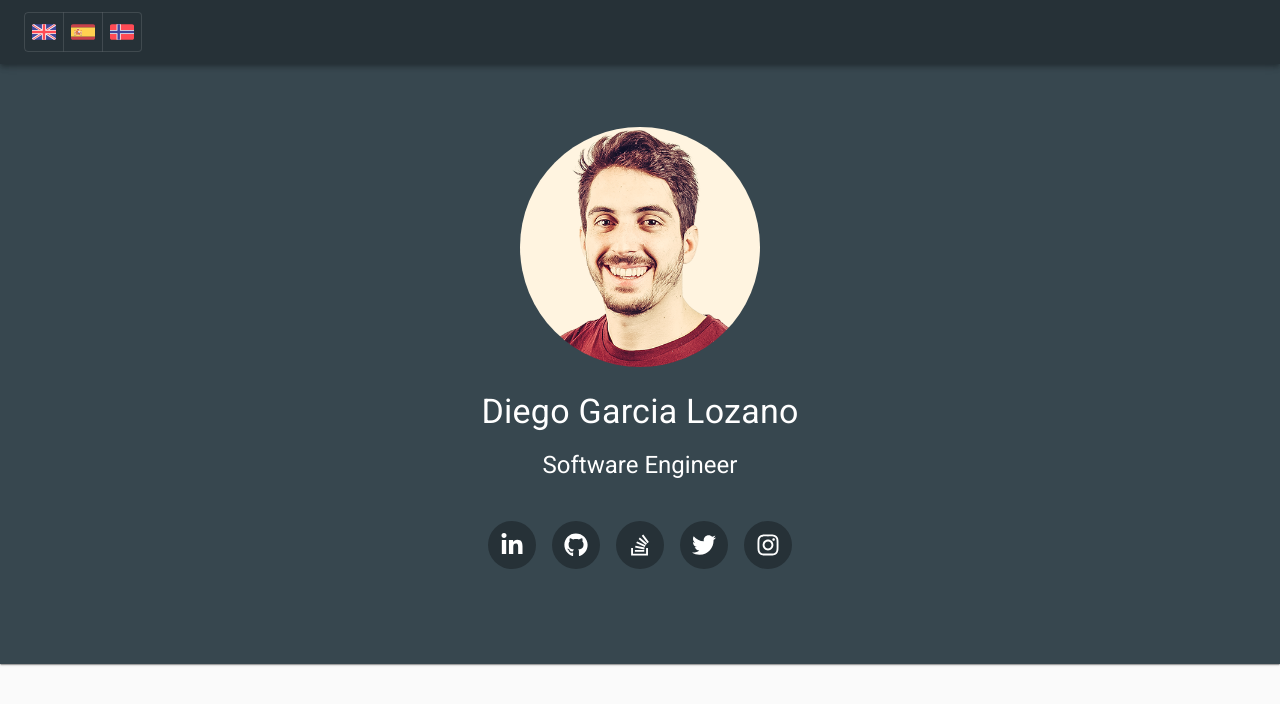
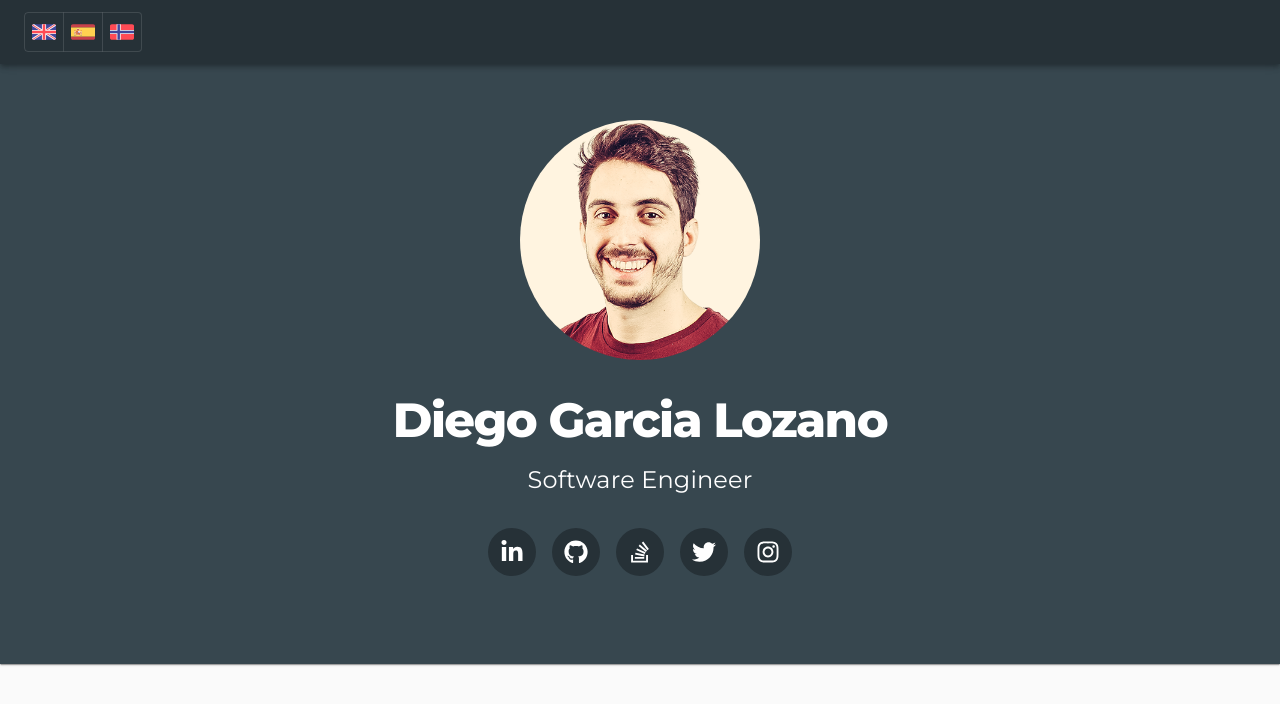
Before and after one commit to dglozano/dglozano, a React (Create React App) app: page / in a window 1280 px wide. Shown: the top 704 px of the page. Built offline with nearby package versions, Linux system fonts and the light colour scheme.

Commit message:
Set Montserrat as Typography's font and style name in HeadSection

```diff
--- a/public/index.html
+++ b/public/index.html
@@ -8,11 +8,11 @@
     <meta name="description" content="My personal website" />
     <link
       rel="stylesheet"
-      href="https://fonts.googleapis.com/css?family=Roboto:300,400,500,700&display=swap"
+      href="https://fonts.googleapis.com/icon?family=Material+Icons"
     />
     <link
+      href="https://fonts.googleapis.com/css?family=Montserrat:400,800&display=swap"
       rel="stylesheet"
-      href="https://fonts.googleapis.com/icon?family=Material+Icons"
     />
 
     <!--
--- a/src/HeadSection/HeadSection.tsx
+++ b/src/HeadSection/HeadSection.tsx
@@ -27,8 +27,10 @@ const useStyles = makeStyles(theme => ({
     height: theme.spacing(6) * 5,
     marginBottom: theme.spacing(2)
   },
-  textPadding: {
-    padding: theme.spacing(1)
+  name: {
+    fontWeight: 800,
+    letterSpacing: "-0.1rem",
+    padding: theme.spacing(2)
   },
   socialMediaContainer: {
     padding: theme.spacing(3)
@@ -97,12 +99,12 @@ const HeadSection = () => {
           className={classes.avatar}
         />
       </Grid>
-      <Grid item className={classes.textPadding}>
-        <Typography variant="h4" align="center">
+      <Grid item>
+        <Typography variant="h3" align="center" className={classes.name}>
           Diego Garcia Lozano
         </Typography>
       </Grid>
-      <Grid item className={classes.textPadding}>
+      <Grid item>
         <Typography variant="h5" align="center">
           {t("softwareEngineer")}
         </Typography>
--- a/src/index.tsx
+++ b/src/index.tsx
@@ -12,6 +12,9 @@ const theme = createMuiTheme({
     type: "dark",
     primary: { main: blueGrey[800] },
     secondary: { main: deepOrange[400] }
+  },
+  typography: {
+    fontFamily: "'Montserrat', sans-serif"
   }
 });
 
```
